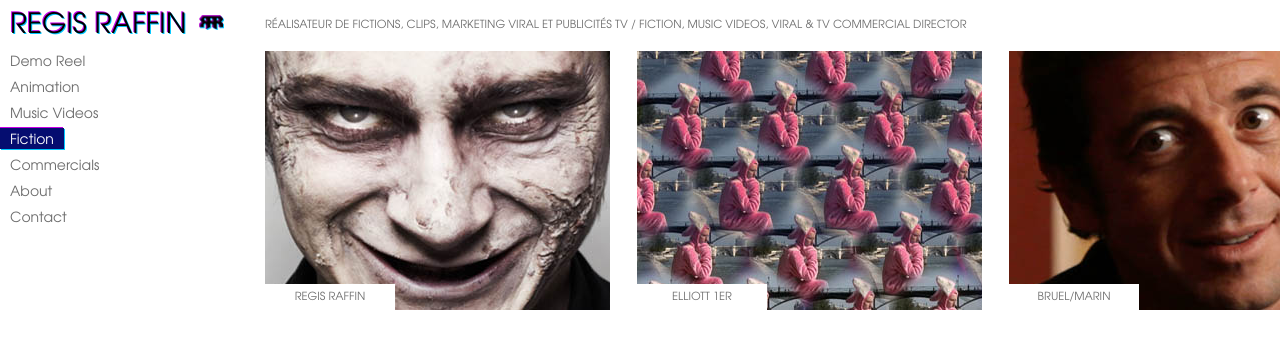
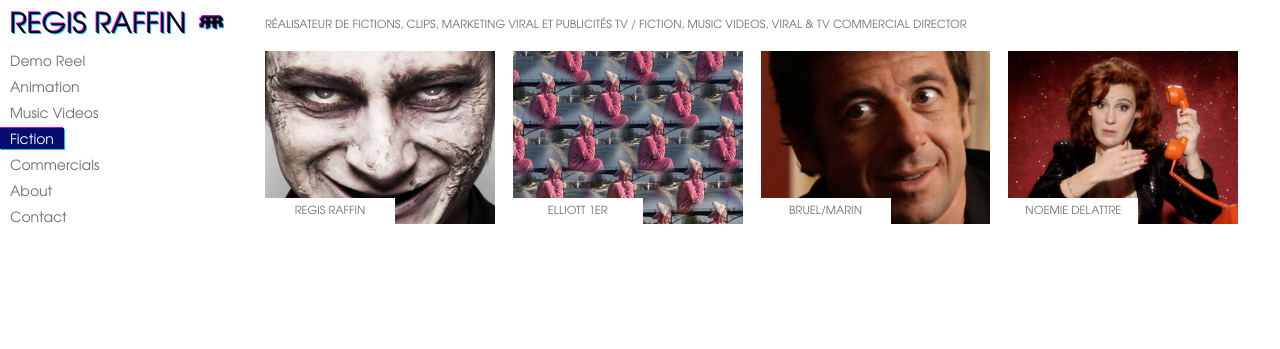
Before and after one commit to xavierraffin/regisraffin.com, a PHP site: page /fiction.html in a window 1280 px wide. Shown: the top 349 px of the page. Run offline with PHP 8.4, Linux system fonts and the light colour scheme; some libraries are stand-ins or nearby versions.

Commit message:
correct last commit

```diff
--- a/classic.css
+++ b/classic.css
@@ -40,7 +40,7 @@
 margin-left:265px;
 padding-top:15px;
 position:relative;
-width: 1524px;
+max-width: 1524px;
 height:100%;
 }
 .main p{
```
